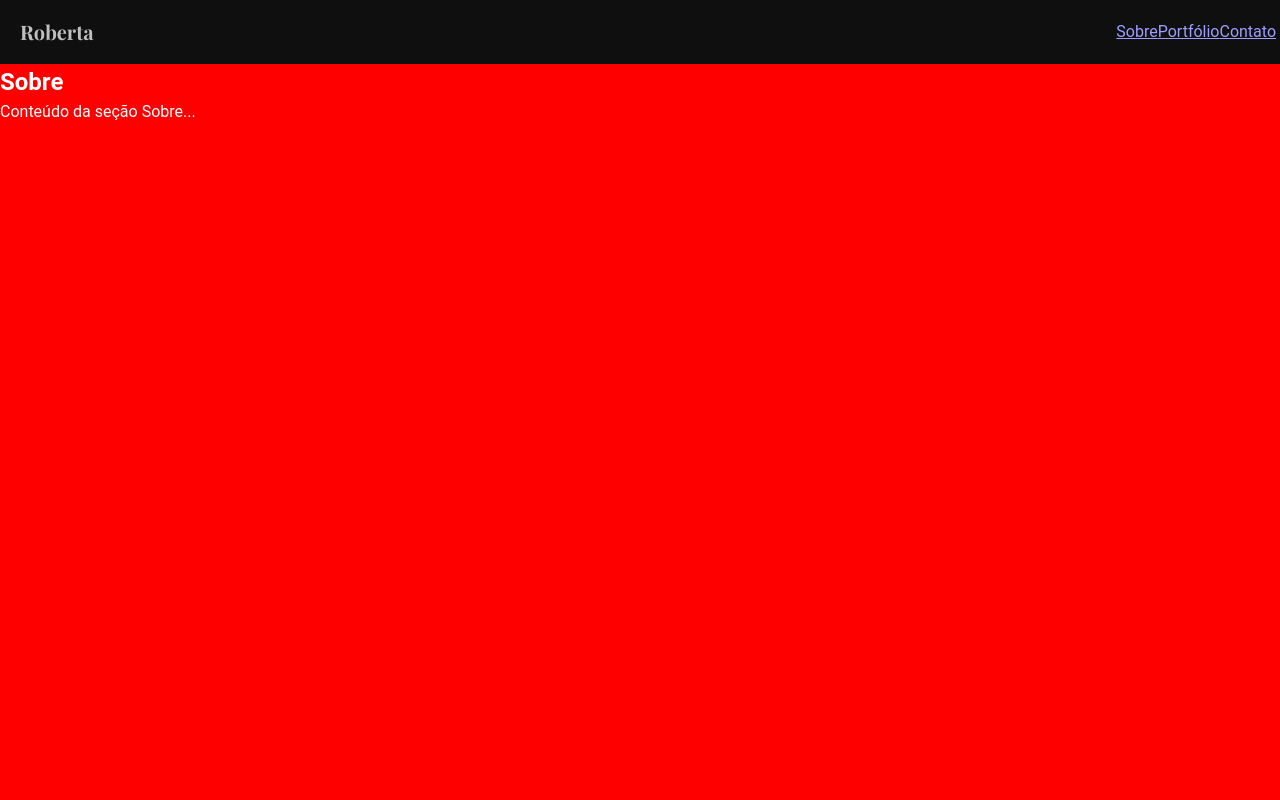
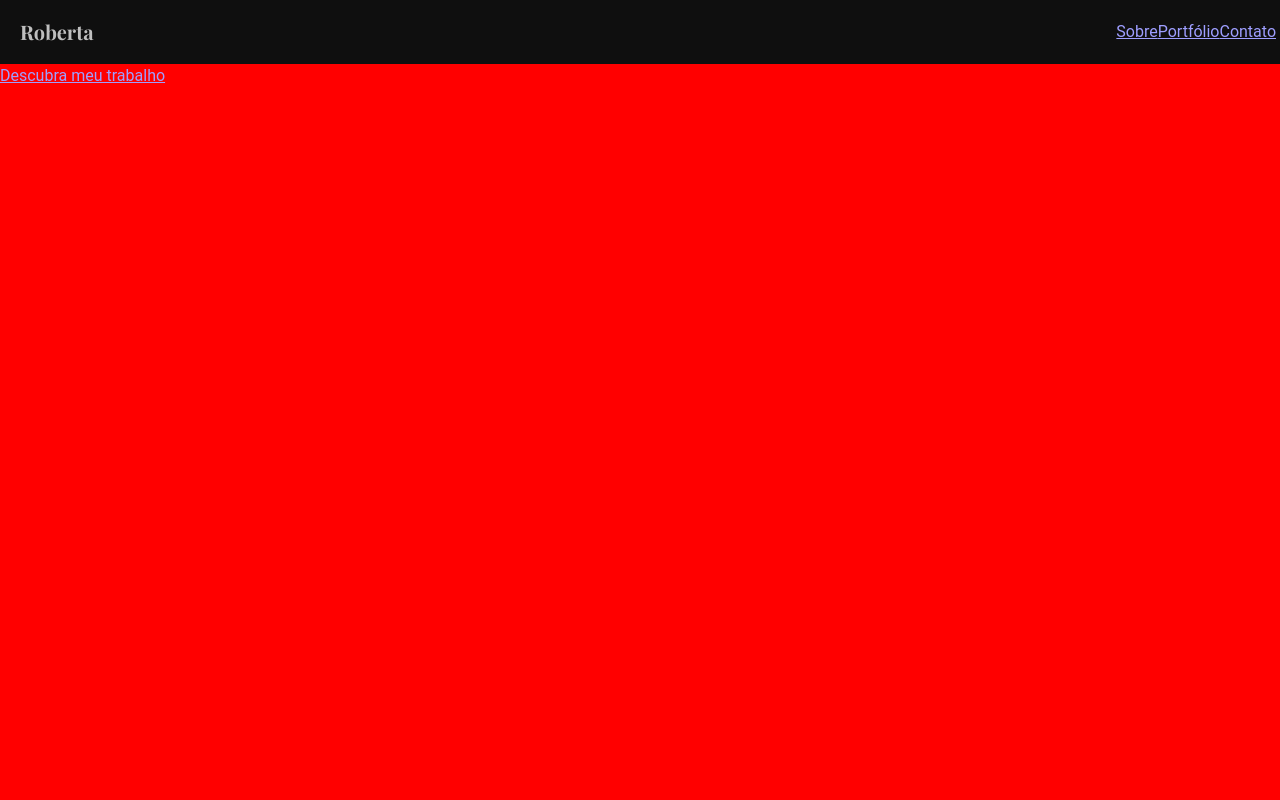
Before and after one commit to RuanBragaSa/portfolio-fotografia, a Vue app: page / in a window 1280 px wide. Shown: the top 800 px of the page. Built offline with nearby package versions, Linux system fonts and the light colour scheme; a small style sheet from the web is missing; a web font is replaced by a local one.

Commit message:
fix: remove blank spaces

```diff
--- a/src/pages/index.vue
+++ b/src/pages/index.vue
@@ -11,6 +11,12 @@
     </v-app-bar>
 
     <v-main>
+      <div style="height: 100vh; background-color: red;">
+        <a href="#portfolio">
+          Descubra meu trabalho
+        </a>
+
+      </div>
       <div style="height: 100vh; background-color: red;">
         <section id="sobre">
           <h2>Sobre</h2>
@@ -30,8 +36,6 @@
         </section>
       </div>
     </v-main>
-
-
   </v-layout>
 </template>
 
```
